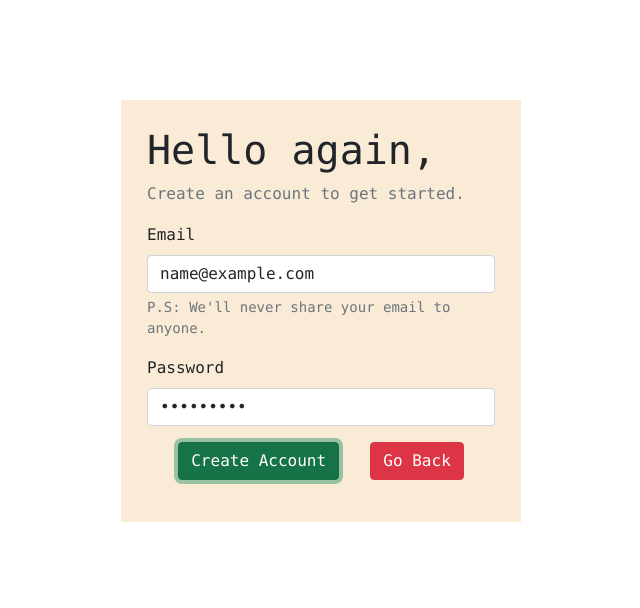
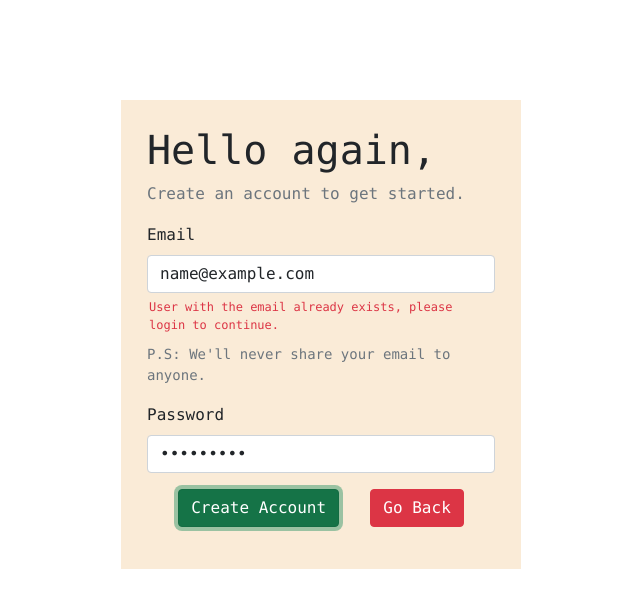
Before and after one commit to vijay-guttula/mern-todo, a React (Create React App) app: page /signup in a window 1280 px wide. Both pictures are taken after typing "name@example.com", "Sample123" into the empty fields and a click on the input "Create Account". Shown: the top 608 px of the page, without its empty margins (319-959 px from the left). Built offline with nearby package versions, Linux system fonts and the light colour scheme; no server answers.

Commit message:
Context added

```diff
--- a/src/App.jsx
+++ b/src/App.jsx
@@ -1,10 +1,12 @@
 import React from 'react';
 import { BrowserRouter as Router, Switch, Route } from 'react-router-dom';
+import { AppContextProvider } from './context/AppContext';
 import { HomeLogin, SignUp, ToDo } from './pages';
 
 const App = () => {
   return (
     <>
+      <AppContextProvider>
         <div className='outer-most'>
           <div className='container'>
             <Router>
@@ -16,6 +18,7 @@ const App = () => {
             </Router>
           </div>
         </div>
+      </AppContextProvider>
     </>
   );
 };
--- a/src/Pages/HomeLogin.jsx
+++ b/src/Pages/HomeLogin.jsx
@@ -1,7 +1,14 @@
-import React from 'react';
+import React, { useContext } from 'react';
 import { Link } from 'react-router-dom';
+import { AppContext } from '../context/AppContext';
 
 const HomeLogin = () => {
+  const { credentials } = useContext(AppContext);
+  if (credentials) {
+    const { email, password } = credentials;
+    console.log(email, password);
+  }
+
   return (
     <div className='container'>
       <div className='login-form'>
--- a/src/Pages/SignUp.jsx
+++ b/src/Pages/SignUp.jsx
@@ -1,15 +1,30 @@
-import React, { useState } from 'react';
-import { Link } from 'react-router-dom';
+import React, { useContext, useState } from 'react';
+import { Link, useHistory } from 'react-router-dom';
 import AppRouter from '../apis/AppRouter';
+import { AppContext } from '../context/AppContext';
 
 const SignUp = () => {
+  const { setCredentials } = useContext(AppContext);
   const [email, setEmail] = useState('');
   const [password, setPassword] = useState('');
+  const [isError, setIsError] = useState(false);
+  let history = useHistory();
 
   const handleSubmit = async (event) => {
     event.preventDefault();
-    const response = await AppRouter.post('/auth/signup', { email, password });
-    console.log(response.data);
+    try {
+      const response = await AppRouter.post('/auth/signup', {
+        email,
+        password,
+      });
+      console.log(response.data);
+      setCredentials({ email, password });
+      history.push('/');
+    } catch (error) {
+      // window.alert('User with the email already exists');
+      setIsError(true);
+      console.log(error);
+    }
   };
 
   return (
@@ -19,6 +34,7 @@ const SignUp = () => {
         <p className='text-muted font-monospace fs-6 fw-lighter'>
           Create an account to get started.
         </p>
+
         <form onSubmit={handleSubmit}>
           <div className='mb-3'>
             <label
@@ -34,6 +50,11 @@ const SignUp = () => {
               value={email}
               onChange={(e) => setEmail(e.target.value)}
             />
+            {isError && (
+              <p className='text-danger font-monospace'>
+                User with the email already exists, please login to continue.
+              </p>
+            )}
             <div className='form-text text-mute font-monospace fw-lighter'>
               P.S: We'll never share your email to anyone.
             </div>
--- /dev/null
+++ b/src/context/AppContext.js
@@ -0,0 +1,17 @@
+import React, { useState, createContext } from 'react';
+
+export const AppContext = createContext();
+
+export const AppContextProvider = (props) => {
+  const [credentials, setCredentials] = useState();
+  return (
+    <AppContext.Provider
+      value={{
+        credentials,
+        setCredentials,
+      }}
+    >
+      {props.children}
+    </AppContext.Provider>
+  );
+};
--- a/src/index.css
+++ b/src/index.css
@@ -10,3 +10,11 @@
   width: 400px;
   background-color: antiquewhite;
 }
+
+/* the error text in signup */
+.text-danger {
+  font-size: 12px;
+  margin-top: 5px;
+  margin-left: 2px;
+  margin-bottom: 10px;
+}
```
Lines whose indentation alone changed are shown as unchanged.
